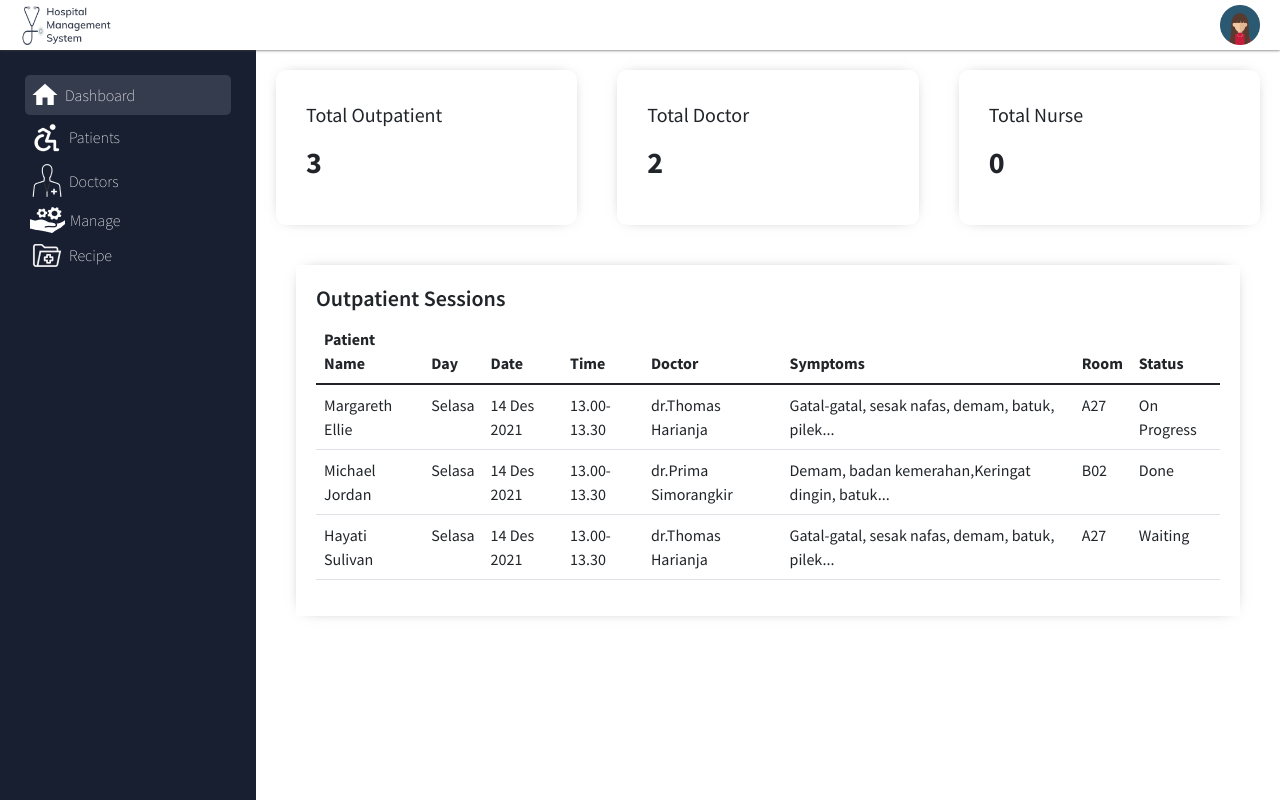
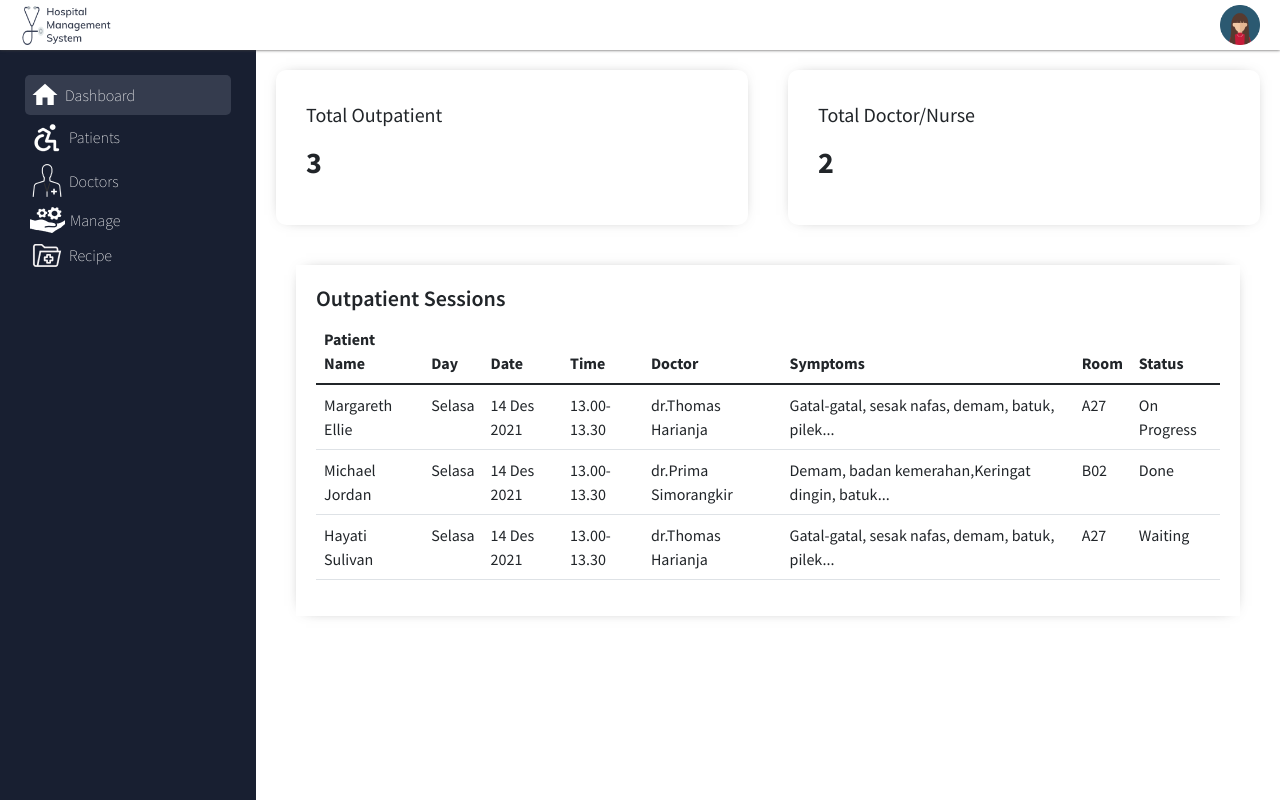
Before and after one commit to prudenca08/HMS-FE-ADMIN, a React (Create React App) app: page / in a window 1280 px wide. Built offline with nearby package versions, Linux system fonts and the light colour scheme.

Commit message:
patient fix

```diff
--- a/src/components/DashInfo/DashInfo.jsx
+++ b/src/components/DashInfo/DashInfo.jsx
@@ -11,15 +11,9 @@ export default function DashInfo() {
         </div>
       </div>
       <div className="dashItem doctor">
-        <span className="dashTitle">Total Doctor</span>
+        <span className="dashTitle">Total Doctor/Nurse</span>
         <div className="dashCount">
           <span className="count">2</span>
-        </div>
-      </div>
-      <div className="dashItem nurse">
-        <span className="dashTitle">Total Nurse</span>
-        <div className="dashCount">
-          <span className="count">0</span>
         </div>
       </div>
     </div>
```
